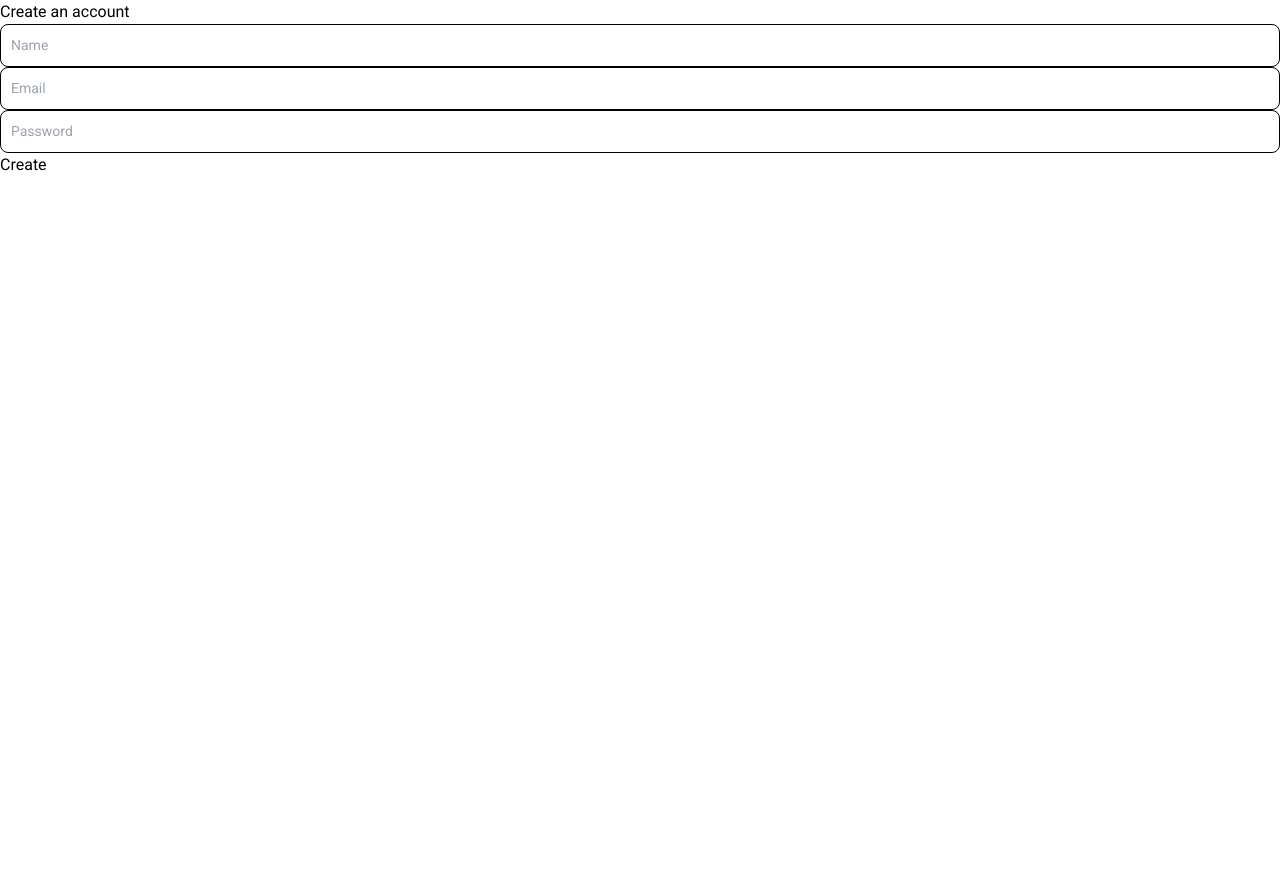
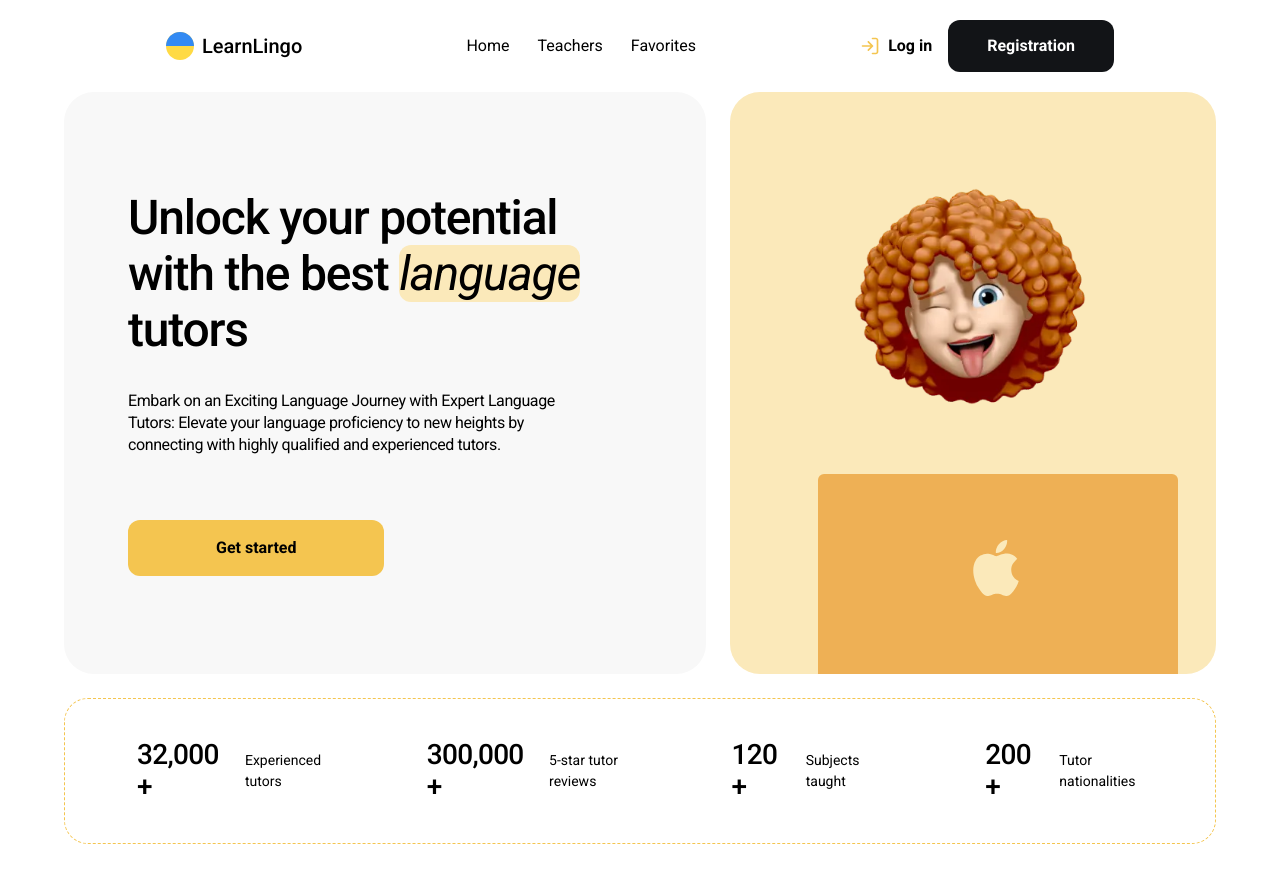
Before and after one commit to endorf8n/learn-lingo, a React (Vite) app: page / in a window 1280 px wide. Before the commit the page ends 800 px from the top, so only its background shows below. Built offline with nearby package versions, Linux system fonts and the light colour scheme.

Commit message:
create modal window, start registration form

```diff
--- a/index.html
+++ b/index.html
@@ -8,6 +8,7 @@
   </head>
   <body>
     <div id="root"></div>
+    <div id="modal"></div>
     <script type="module" src="/src/main.tsx"></script>
   </body>
 </html>
--- a/src/App.tsx
+++ b/src/App.tsx
@@ -1,20 +1,20 @@
-// import { Route, Routes } from "react-router-dom";
-// import Home from "../src/pages/Home";
-// import Teachers from "../src/pages/Teachers";
-// import Favorites from "../src/pages/Favorites";
-// import { Layout } from "./components/Layout";
-import { RegisterForm } from "./components/Auth/RegisterForm";
+import { Route, Routes } from "react-router-dom";
+import Home from "../src/pages/Home";
+import Teachers from "../src/pages/Teachers";
+import Favorites from "../src/pages/Favorites";
+import { Layout } from "./components/Layout";
+// import { Register } from "./components/Auth/RegisterForm";
 
 export const App = () => {
   return (
-    <RegisterForm />
-    // <Routes>
-    //   <Route path="/" element={<Layout />}>
-    //     <Route index element={<Home />} />
-    //     <Route path="teachers" element={<Teachers />} />
-    //     <Route path="favorites" element={<Favorites />} />
-    //   </Route>
-    //   <Route path="*" element={<Home />} />
-    // </Routes>
+    // <Register />
+    <Routes>
+      <Route path="/" element={<Layout />}>
+        <Route index element={<Home />} />
+        <Route path="teachers" element={<Teachers />} />
+        <Route path="favorites" element={<Favorites />} />
+      </Route>
+      <Route path="*" element={<Home />} />
+    </Routes>
   );
 };
--- /dev/null
+++ b/src/components/Auth/Login.tsx
@@ -0,0 +1,3 @@
+export const Login = () => {
+  return <div>Login</div>;
+};
--- a/src/components/Auth/LoginForm.tsx
+++ /dev/null
@@ -1,3 +0,0 @@
-export const LoginForm = () => {
-  return <div>Login</div>;
-};
--- a/src/components/Auth/RegisterForm.tsx
+++ b/src/components/Auth/Register.tsx
@@ -2,7 +2,7 @@ import { createUserWithEmailAndPassword } from "firebase/auth";
 import { FormEvent, useState } from "react";
 import { auth } from "../../firebase/firebaseConfig";
 
-export const RegisterForm = () => {
+export const Register = () => {
   const [name, setName] = useState("");
   const [email, setEmail] = useState("");
   const [password, setPassword] = useState("");
@@ -21,8 +21,12 @@ export const RegisterForm = () => {
 
   return (
     <div>
+      <h2>Registration</h2>
+      <p>
+        Thank you for your interest in our platform! In order to register, we
+        need some information. Please provide us with the following information
+      </p>
       <form onSubmit={register}>
-        <h2>Create an account</h2>
         <input
           className="bg-gray-50 border border-gray-300 text-gray-900 text-sm rounded-lg focus:ring-blue-500 focus:border-blue-500 block w-full p-2.5 dark:bg-gray-700 dark:border-gray-600 dark:placeholder-gray-400 dark:text-white dark:focus:ring-blue-500 dark:focus:border-blue-500"
           value={name}
--- a/src/components/Header/Header.tsx
+++ b/src/components/Header/Header.tsx
@@ -1,7 +1,13 @@
 import { NavLink } from "react-router-dom";
 import iconSprite from "../../assets/images/sprite.svg";
+import { useState } from "react";
+import { Modal } from "../Modal/Modal";
+import { Register } from "../Auth/Register";
 
 export const Header = () => {
+  const [isLoginOpen, setIsLoginOpen] = useState<boolean>(false);
+  const [isRegisterOpen, setIsRegisterOpen] = useState<boolean>(false);
+
   return (
     <header className="flex items-center p-5 justify-around">
       <a
@@ -38,6 +44,7 @@ export const Header = () => {
         <button
           className="flex items-center gap-2 font-bold text-base leading-5 hover:text-darkYellow duration-300"
           type="button"
+          onClick={() => setIsLoginOpen(true)}
         >
           <svg className="fill-darkYellow" width={20} height={20}>
             <use xlinkHref={`${iconSprite}#login`}></use>
@@ -47,10 +54,19 @@ export const Header = () => {
         <button
           className="bg-black hover:bg-darkYellow text-white hover:text-black text-base font-bold rounded-xl py-[14px] px-[39px] hover:shadow-3xl duration-300"
           type="button"
+          onClick={() => setIsRegisterOpen(true)}
         >
           Registration
         </button>
       </div>
+      {isLoginOpen && (
+        <Modal closeModal={() => setIsLoginOpen(false)}>Login page</Modal>
+      )}
+      {isRegisterOpen && (
+        <Modal closeModal={() => setIsRegisterOpen(false)}>
+          <Register />
+        </Modal>
+      )}
     </header>
   );
 };
--- /dev/null
+++ b/src/components/Modal/Modal.tsx
@@ -0,0 +1,25 @@
+import { createPortal } from "react-dom";
+import iconSprite from "../../assets/images/sprite.svg";
+
+interface ModalProps {
+  children: React.ReactNode;
+  closeModal: () => void;
+}
+
+export const Modal: React.FC<ModalProps> = ({ children, closeModal }) => {
+  const modalRoot = document.getElementById("modal") as HTMLElement;
+
+  return createPortal(
+    <div className="fixed inset-0 flex items-center justify-center z-100 bg-lightBlack overflow-auto">
+      <div className="relative bg-white rounded-3xl p-16 max-w-xl w-full">
+        <button className="absolute top-4 right-4" onClick={closeModal}>
+          <svg className="stroke-black" width={20} height={20}>
+            <use xlinkHref={`${iconSprite}#close`}></use>
+          </svg>
+        </button>
+        {children}
+      </div>
+    </div>,
+    modalRoot
+  );
+};
```
